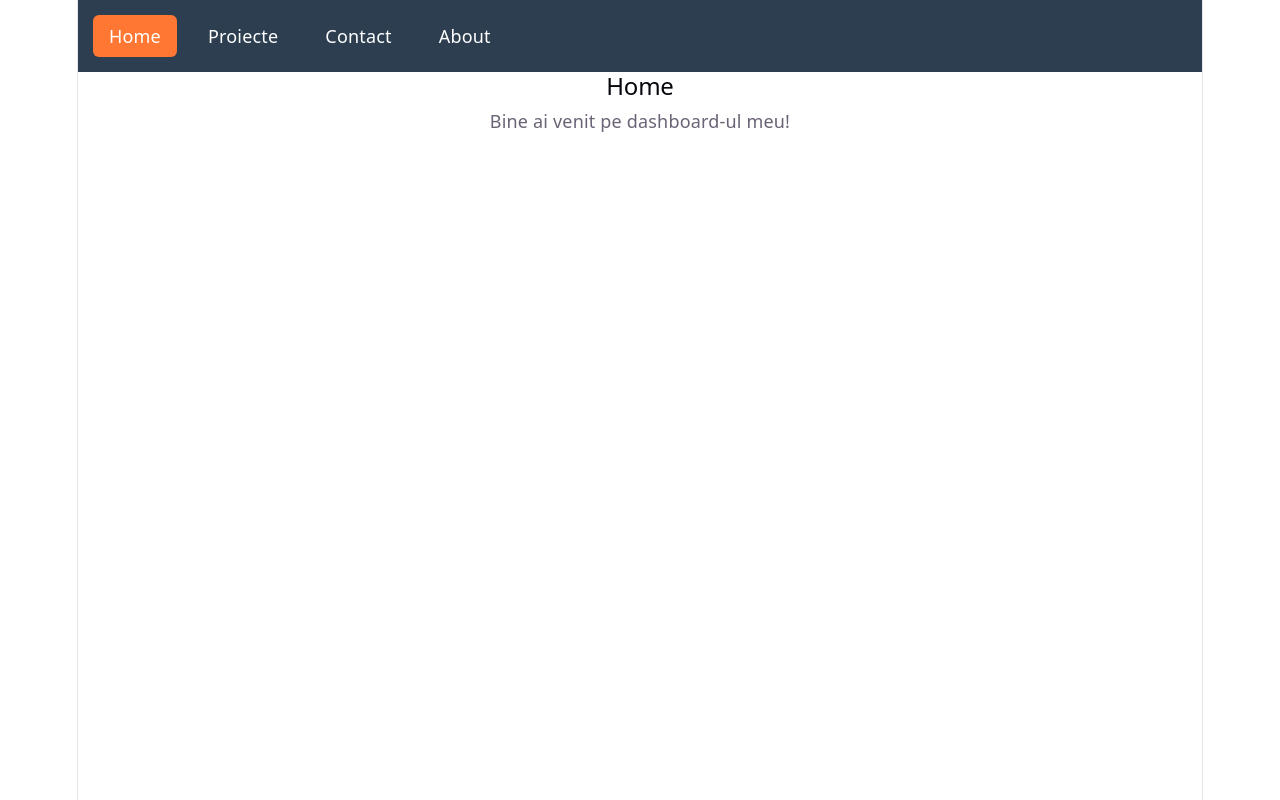
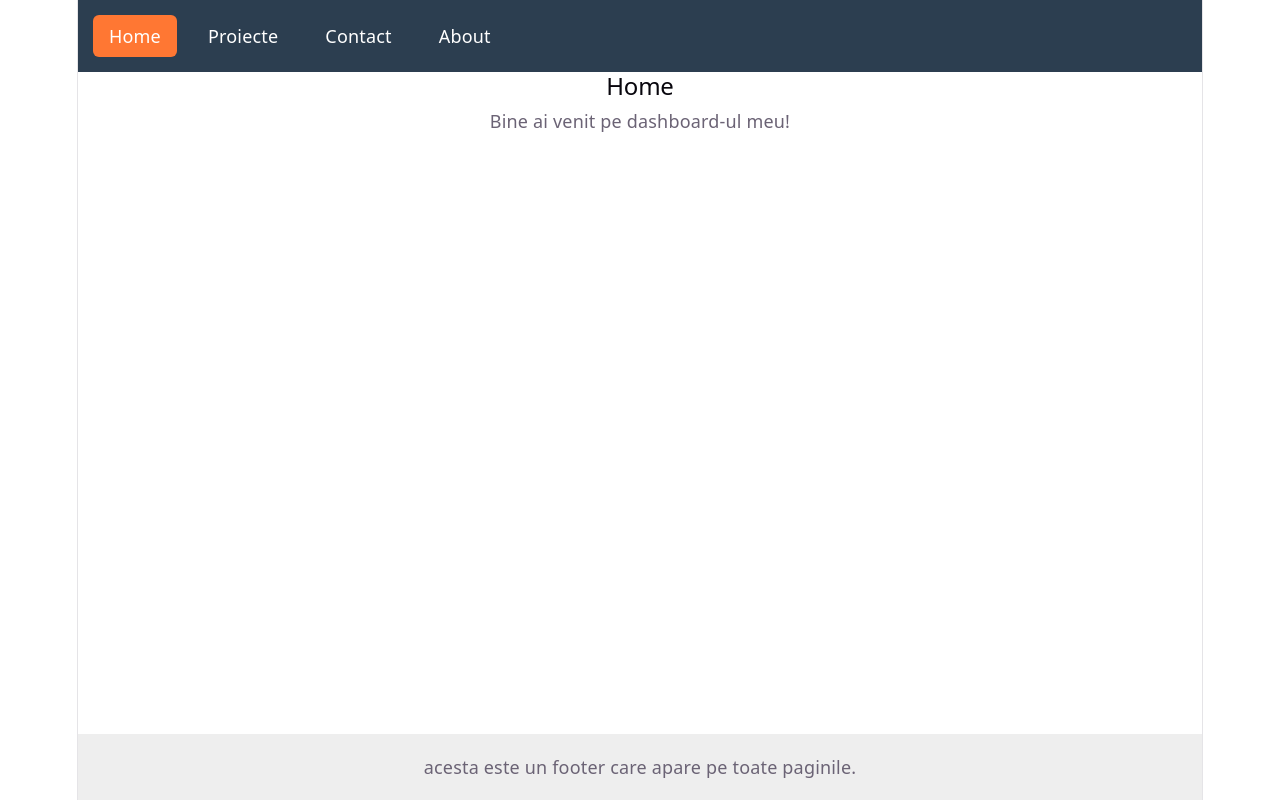
Before and after one commit to sub5ramattramain/Laborator_PW, a React (Vite) app: page / in a window 1280 px wide. Built offline with nearby package versions, Linux system fonts and the light colour scheme.

Commit message:
terminat lab7

```diff
--- a/src/App.jsx
+++ b/src/App.jsx
@@ -6,19 +6,26 @@ import Navbar from './Navbar';
 import './App.css';
 import NotFound from './pages/NotFound';
 import About from './pages/About';
+import Footer from './Footer';
 
 function App() {
   return (
     <BrowserRouter>
+      <div style={{ display: 'flex', flexDirection: 'column', minHeight: '100vh' }}>
         <Navbar />
+        <main style={{ flex: 1 }}>
           <Routes>
             <Route path="/" element={<Home />} />
+            <Route path="/about" element={<About />} />
             <Route path="/projects" element={<Projects />} />
             <Route path="/contact" element={<Contact />} />
-        <Route path="/about" element={<About />} />
             <Route path="*" element={<NotFound />} />
           </Routes>
+        </main>
+        <Footer />
+      </div>
     </BrowserRouter>
   );
 }
+
 export default App;
--- /dev/null
+++ b/src/Footer.jsx
@@ -0,0 +1,9 @@
+function Footer() {
+  return (
+    <footer style={{ marginTop: '50px', padding: '20px', textAlign: 'center', backgroundColor: '#eee' }}>
+      <p>acesta este un footer care apare pe toate paginile.</p>
+    </footer>
+  );
+}
+
+export default Footer;
```
Lines whose indentation alone changed are shown as unchanged.
